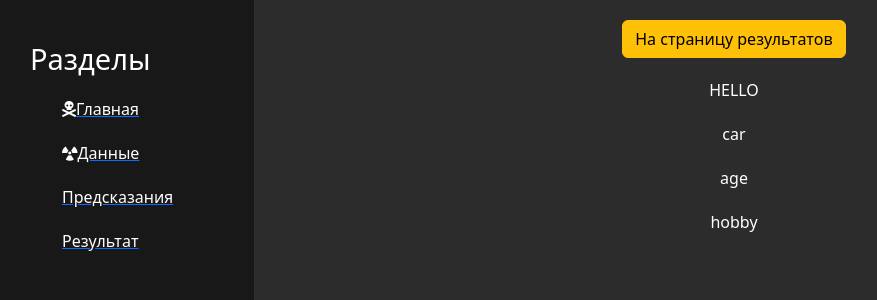
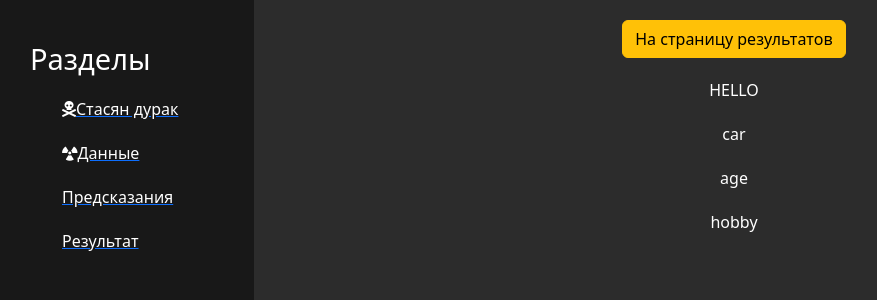
Before and after one commit to li8bee/Site11, a Django app: page / in a window 1280 px wide. Shown: the part 179-479 px from the top of the page, without its empty margins (2-879 px from the left). Run offline with Django 4.2, Linux system fonts and the light colour scheme; some libraries are stand-ins or nearby versions.

Commit message:
Тест

```diff
--- a/Site11/main/templates/main/layout.html
+++ b/Site11/main/templates/main/layout.html
@@ -18,7 +18,7 @@
         <span class="bird">MockinBird</span>
         <h3>Разделы</h3>
         <ul>
-            <a href="{% url 'home' %}"><li><i class="fas fa-skull-crossbones"></i>Главная</li></a>
+            <a href="{% url 'home' %}"><li><i class="fas fa-skull-crossbones"></i>Стасян дурак</li></a>
             <a href="{% url 'about' %}"><li><i class="fas fa-solid fa-radiation"></i></i>Данные</li></a>
             <a href="{% url 'new_home' %}"><li><i class="fas fa-solid fa-deer"></i>Предсказания</li></a>
             <a href=""><li><i class="fas fa-solid fa-deer"></i>Результат</li></a>
```
